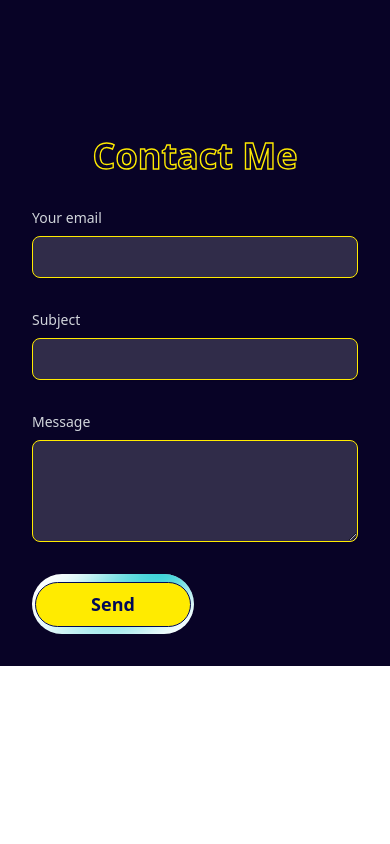
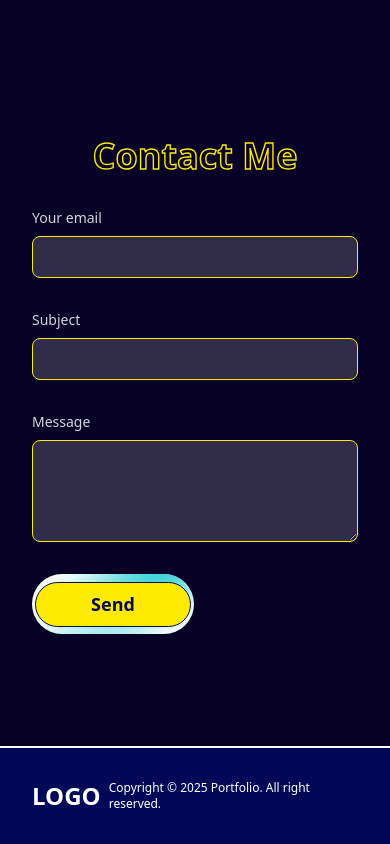
Before and after one commit to SumiyaMim/portfolio-website-vuejs, a Vue app: page / in a window 390 px wide. Shown: the part 6754-7598 px from the top of the page. Before the commit the page ends 7420 px from the top, so only its background shows below. Built offline with nearby package versions, Linux system fonts and the light colour scheme; some icons are missing.

Commit message:
add footer section

```diff
--- a/src/App.vue
+++ b/src/App.vue
@@ -8,6 +8,7 @@
         <Whyme/>
         <Projects/>
         <Contact/>
+        <Footer/>
     </div>
 </template>
 
@@ -23,4 +24,5 @@
     const Whyme = defineAsyncComponent(() => import('@/components/layout/Whyme.vue'));
     const Projects = defineAsyncComponent(() => import('@/components/layout/Projects.vue'));
     const Contact = defineAsyncComponent(() => import('@/components/layout/Contact.vue'));
+    const Footer = defineAsyncComponent(() => import('@/components/layout/Footer.vue'));
 </script>
--- /dev/null
+++ b/src/components/layout/Footer.vue
@@ -0,0 +1,8 @@
+<template>
+    <footer class="z-10 text-white border-t-2 border-t-white bg-primary mt-20">
+        <div class="container p-8 flex justify-between items-center">
+            <div class="text-2xl lg:text-3xl font-bold flex">LOGO</div>
+            <div class="text-xs md:text-base flex ml-2">Copyright © 2025 Portfolio. All right reserved.</div>
+        </div>
+    </footer>
+</template>
```
